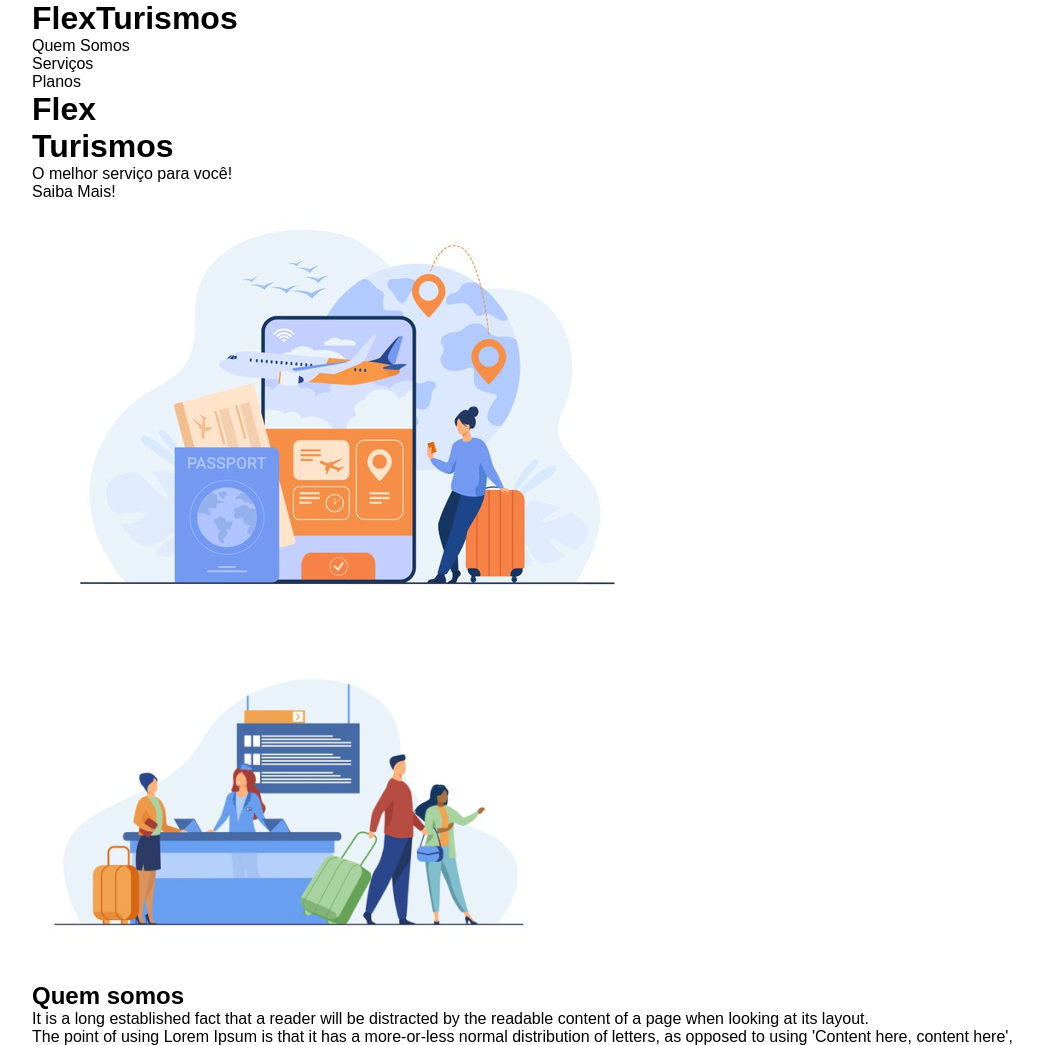
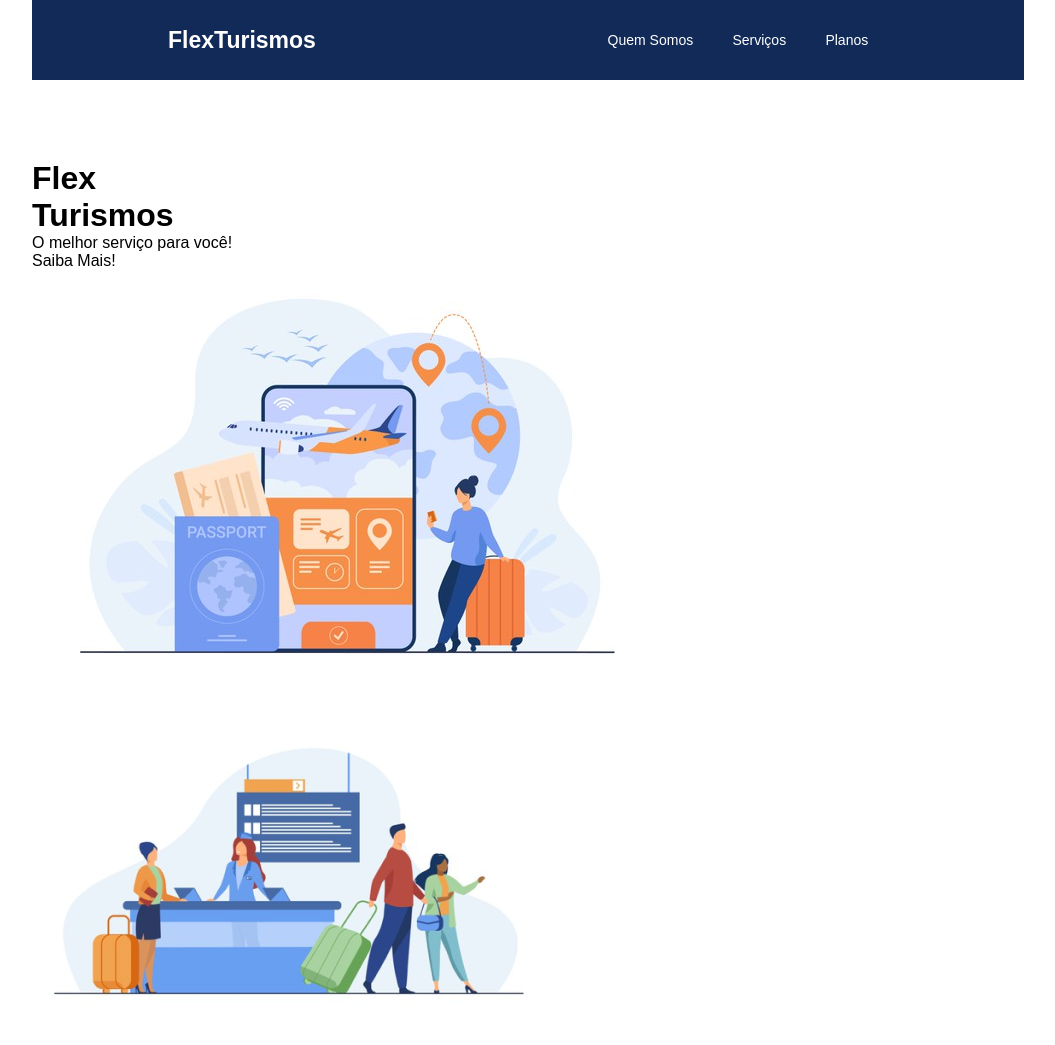
Before and after one commit to EvertondosSantos/Flexbox-DIO, a plain HTML site: page index.html in a window 1280 px wide. Shown: the top 1045 px of the page, without its empty margins (112-1167 px from the left). Drawn offline with Linux system fonts and the light colour scheme.

Commit message:
commit 4 css do header

```diff
--- a/index.html
+++ b/index.html
@@ -7,9 +7,9 @@
     <link rel="stylesheet" href="./style.css">
 </head>
 <body>
-    <header>
+    <header class="container">
         <h1>FlexTurismos</h1>
-        <ul>
+        <ul class="container listaCabecalho">
             <li><a href="#quem-somos">Quem Somos</a></li>
             <li><a href="#servicos">Serviços</a></li>
             <li><a href="#planos">Planos</a></li>
@@ -106,8 +106,8 @@
     </div>
 
     <footer>
-        <p>&copy; 2021 CSS Flexbox</p>
-        <p>Desenvolvido por: Seu nome aqui dev</p>
+        <p>&copy; 2023 CSS Flexbox</p>
+        <p>Desenvolvido por: Everton dos Santos</p>
     </footer>
 </body>
 </html>
--- a/style.css
+++ b/style.css
@@ -15,3 +15,29 @@ ul{
 a{
     text-decoration: none;
 }
+
+.container{
+    display: flex;
+}
+
+
+header{
+    max-width: 100%;
+    align-items: center;
+    background-color: #122A57;
+    height: 80px;
+    justify-content: flex-start;
+    margin-bottom: 80px;
+}
+header h1{
+    color: white;
+    font-size: 23px;
+}
+header ul li a{
+    color: white;
+    font-size: 14px;
+}
+.listaCabecalho{
+    width: 300px;
+    justify-content: space-between;
+}
```
